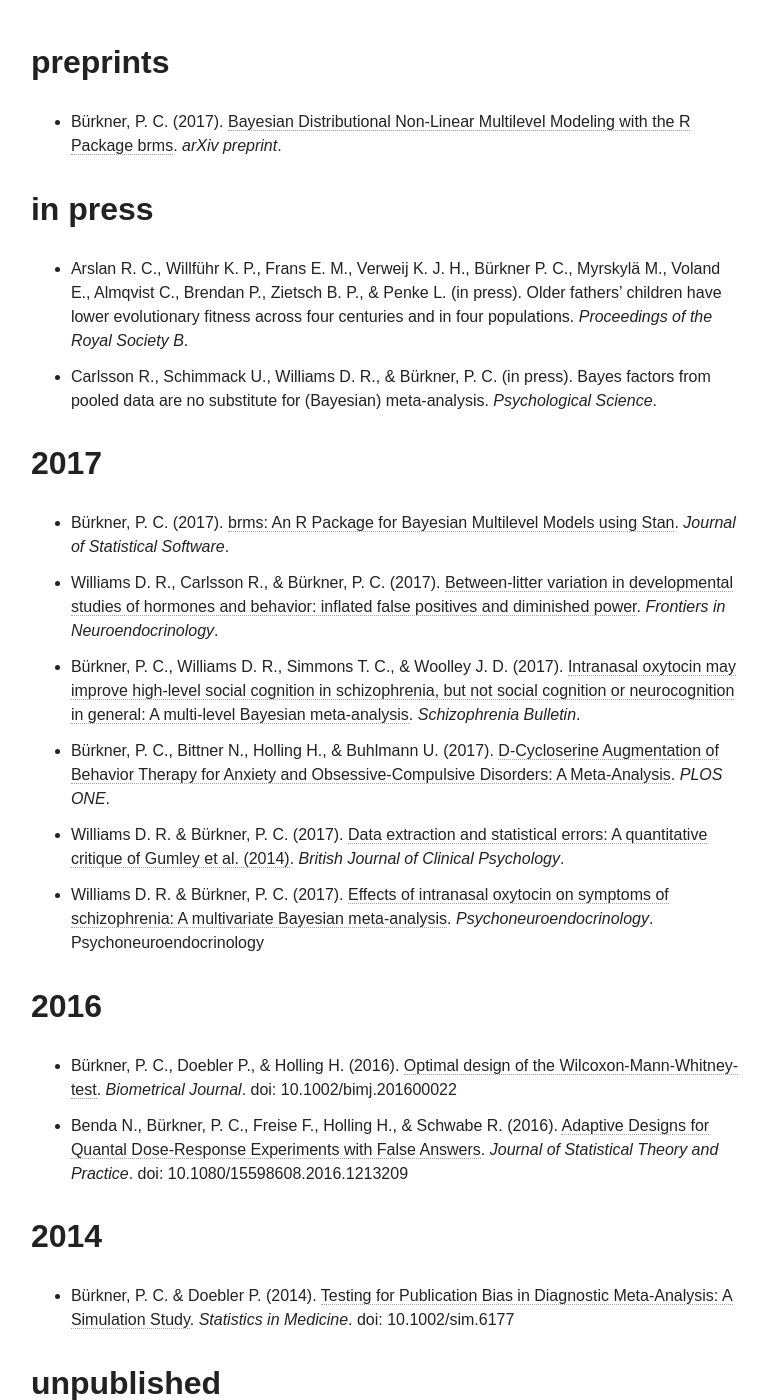
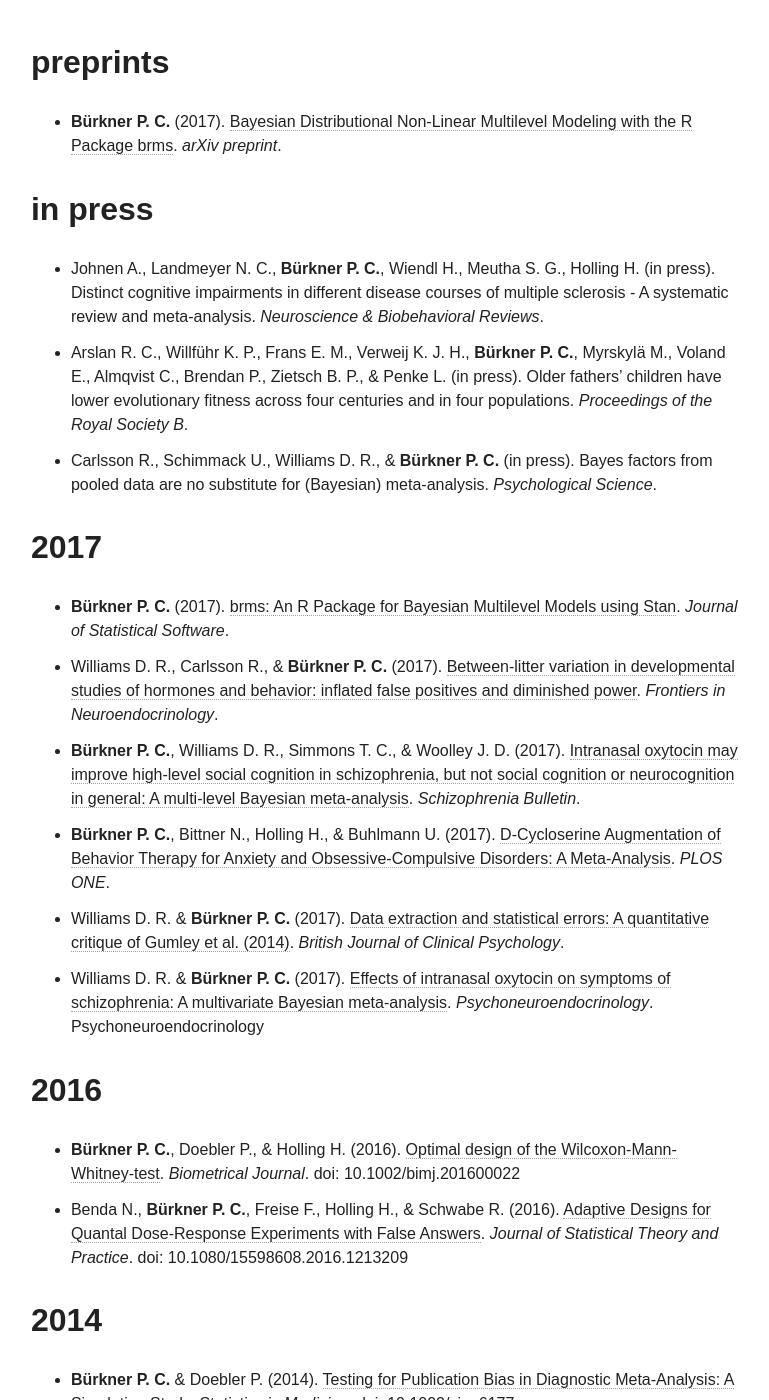
Before and after one commit to paul-buerkner/paul-buerkner.github.io, a Jekyll site: the page built from publications/index.md, in a window 1280 px wide and 1400 px high, scrolled down 560 px. Shown: the whole window, without its empty margins (255-1024 px from the left). Built offline with Jekyll 4.4.1, drawn with Linux system fonts in a browser that asks for light colours; nearby versions of some CDN libraries; some of the changed text lies outside the part shown.

Commit message:
publications: add new paper to 'in press'

```diff
--- a/publications/index.md
+++ b/publications/index.md
@@ -5,27 +5,28 @@
 ---
 
 ## preprints
-* Bürkner, P. C. (2017). [Bayesian Distributional Non-Linear Multilevel Modeling with the R Package brms](http://arxiv.org/abs/1705.11123). *arXiv preprint*.
+* **Bürkner P. C.** (2017). [Bayesian Distributional Non-Linear Multilevel Modeling with the R Package brms](http://arxiv.org/abs/1705.11123). *arXiv preprint*.
 
 ## in press
-* Arslan R. C., Willführ K. P., Frans E. M., Verweij K. J. H., Bürkner P. C., Myrskylä M., Voland E., Almqvist C., Brendan P., Zietsch B. P., & Penke L. (in press). Older fathers’ children have lower evolutionary fitness across four centuries and in four populations. *Proceedings of the Royal Society B*.
-* Carlsson R., Schimmack U., Williams D. R., & Bürkner, P. C. (in press). Bayes factors from pooled data are no substitute for (Bayesian) meta-analysis. *Psychological Science*.
+* Johnen A., Landmeyer N. C., **Bürkner P. C.**, Wiendl H., Meutha S. G., Holling H. (in press). Distinct cognitive impairments in different disease courses of multiple sclerosis - A systematic review and meta-analysis. *Neuroscience & Biobehavioral Reviews*.
+* Arslan R. C., Willführ K. P., Frans E. M., Verweij K. J. H., **Bürkner P. C.**, Myrskylä M., Voland E., Almqvist C., Brendan P., Zietsch B. P., & Penke L. (in press). Older fathers’ children have lower evolutionary fitness across four centuries and in four populations. *Proceedings of the Royal Society B*.
+* Carlsson R., Schimmack U., Williams D. R., & **Bürkner P. C.** (in press). Bayes factors from pooled data are no substitute for (Bayesian) meta-analysis. *Psychological Science*.
 
 ## 2017
-* Bürkner, P. C. (2017). [brms: An R Package for Bayesian Multilevel Models using Stan](https://www.jstatsoft.org/article/view/v080i01). *Journal of Statistical Software*.
-* Williams D. R., Carlsson R., & Bürkner, P. C. (2017). [Between-litter variation in developmental studies of hormones and behavior: inflated false positives and diminished power](http://www.sciencedirect.com/science/article/pii/S0091302217300468). *Frontiers in Neuroendocrinology*.
-* Bürkner, P. C., Williams D. R., Simmons T. C., & Woolley J. D. (2017). [Intranasal oxytocin may improve high-level social cognition in schizophrenia, but not social cognition or neurocognition in general: A multi-level Bayesian meta-analysis](https://academic.oup.com/schizophreniabulletin/article-abstract/doi/10.1093/schbul/sbx053/3861667/Intranasal-Oxytocin-May-Improve-High-Level-Social?redirectedFrom=fulltext). *Schizophrenia Bulletin*.
-* Bürkner, P. C., Bittner N., Holling H., & Buhlmann U. (2017). [D-Cycloserine Augmentation of Behavior Therapy for Anxiety and Obsessive-Compulsive Disorders: A Meta-Analysis](http://journals.plos.org/plosone/article?id=10.1371/journal.pone.0173660). *PLOS ONE*.
-* Williams D. R. & Bürkner, P. C. (2017). [Data extraction and statistical errors: A quantitative critique of Gumley et al. (2014)](http://onlinelibrary.wiley.com/doi/10.1111/bjc.12130/full). *British Journal of Clinical Psychology*.
-* Williams D. R. & Bürkner, P. C. (2017). [Effects of intranasal oxytocin on symptoms of schizophrenia: A multivariate Bayesian meta-analysis](http://www.sciencedirect.com/science/article/pii/S0306453016302128). *Psychoneuroendocrinology*. Psychoneuroendocrinology
+* **Bürkner P. C.** (2017). [brms: An R Package for Bayesian Multilevel Models using Stan](https://www.jstatsoft.org/article/view/v080i01). *Journal of Statistical Software*.
+* Williams D. R., Carlsson R., & **Bürkner P. C.** (2017). [Between-litter variation in developmental studies of hormones and behavior: inflated false positives and diminished power](http://www.sciencedirect.com/science/article/pii/S0091302217300468). *Frontiers in Neuroendocrinology*.
+* **Bürkner P. C.**, Williams D. R., Simmons T. C., & Woolley J. D. (2017). [Intranasal oxytocin may improve high-level social cognition in schizophrenia, but not social cognition or neurocognition in general: A multi-level Bayesian meta-analysis](https://academic.oup.com/schizophreniabulletin/article-abstract/doi/10.1093/schbul/sbx053/3861667/Intranasal-Oxytocin-May-Improve-High-Level-Social?redirectedFrom=fulltext). *Schizophrenia Bulletin*.
+* **Bürkner P. C.**, Bittner N., Holling H., & Buhlmann U. (2017). [D-Cycloserine Augmentation of Behavior Therapy for Anxiety and Obsessive-Compulsive Disorders: A Meta-Analysis](http://journals.plos.org/plosone/article?id=10.1371/journal.pone.0173660). *PLOS ONE*.
+* Williams D. R. & **Bürkner P. C.** (2017). [Data extraction and statistical errors: A quantitative critique of Gumley et al. (2014)](http://onlinelibrary.wiley.com/doi/10.1111/bjc.12130/full). *British Journal of Clinical Psychology*.
+* Williams D. R. & **Bürkner P. C.** (2017). [Effects of intranasal oxytocin on symptoms of schizophrenia: A multivariate Bayesian meta-analysis](http://www.sciencedirect.com/science/article/pii/S0306453016302128). *Psychoneuroendocrinology*. Psychoneuroendocrinology
 
 ## 2016
-* Bürkner, P. C., Doebler P., & Holling H. (2016). [Optimal design of the Wilcoxon-Mann-Whitney-test](http://onlinelibrary.wiley.com/doi/10.1002/bimj.201600022/full). *Biometrical Journal*. doi: 10.1002/bimj.201600022
-* Benda N., Bürkner, P. C., Freise F., Holling H., & Schwabe R. (2016). [Adaptive Designs for Quantal Dose-Response Experiments with False Answers](http://www.tandfonline.com/doi/abs/10.1080/15598608.2016.1213209). *Journal of Statistical Theory and Practice*. doi: 10.1080/15598608.2016.1213209
+* **Bürkner P. C.**, Doebler P., & Holling H. (2016). [Optimal design of the Wilcoxon-Mann-Whitney-test](http://onlinelibrary.wiley.com/doi/10.1002/bimj.201600022/full). *Biometrical Journal*. doi: 10.1002/bimj.201600022
+* Benda N., **Bürkner P. C.**, Freise F., Holling H., & Schwabe R. (2016). [Adaptive Designs for Quantal Dose-Response Experiments with False Answers](http://www.tandfonline.com/doi/abs/10.1080/15598608.2016.1213209). *Journal of Statistical Theory and Practice*. doi: 10.1080/15598608.2016.1213209
 
 ## 2014
-* Bürkner, P. C. & Doebler P. (2014). [Testing for Publication Bias in Diagnostic Meta-Analysis: A Simulation Study](http://onlinelibrary.wiley.com/doi/10.1002/sim.6177/full). *Statistics in Medicine*. doi: 10.1002/sim.6177
+* **Bürkner P. C.** & Doebler P. (2014). [Testing for Publication Bias in Diagnostic Meta-Analysis: A Simulation Study](http://onlinelibrary.wiley.com/doi/10.1002/sim.6177/full). *Statistics in Medicine*. doi: 10.1002/sim.6177
 
 ## unpublished
-* Fleischer, C., Doebler, P., Bürkner, P. C., & Holling, H. (2017). [Adventure therapy effects on self-concept – A meta-analysis](https://osf.io/preprints/psyarxiv/c7y9a). *PsyArXiv preprint*.
-* Williams D. R. & Bürkner, P. C. (2016). [Coding errors lead to unsupported conclusions: A critique of Hofmann et al. (2015)](https://osf.io/preprints/psyarxiv/2jpdb/). *PsyArXiv preprint*. [*Retraction Watch*](http://retractionwatch.com/2016/10/04/oh-well-love-hormone-doesnt-reduce-psychiatric-symptoms-says-researchers-in-request-to-retract/)
+* Fleischer, C., Doebler, P., **Bürkner P. C.**, & Holling, H. (2017). [Adventure therapy effects on self-concept – A meta-analysis](https://osf.io/preprints/psyarxiv/c7y9a). *PsyArXiv preprint*.
+* Williams D. R. & **Bürkner P. C.** (2016). [Coding errors lead to unsupported conclusions: A critique of Hofmann et al. (2015)](https://osf.io/preprints/psyarxiv/2jpdb/). *PsyArXiv preprint*. [*Retraction Watch*](http://retractionwatch.com/2016/10/04/oh-well-love-hormone-doesnt-reduce-psychiatric-symptoms-says-researchers-in-request-to-retract/)
```
